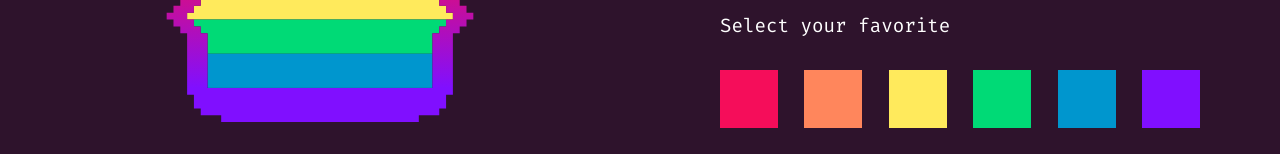
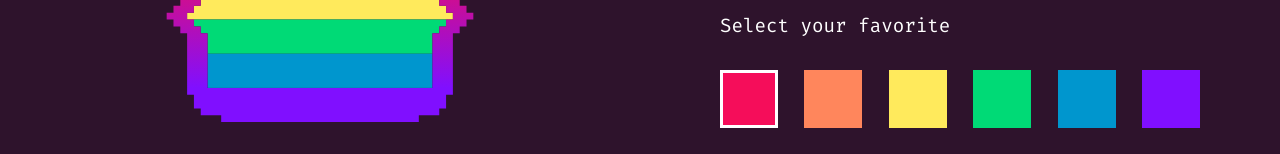
Before and after one commit to Quarzizus/Acamica-Sprint-4, a React (Vite) app: page /config in a window 1280 px wide. Shown: the part 342-496 px from the top of the page. Built offline with nearby package versions, Linux system fonts and the light colour scheme; what reactfire would draw is missing.

Commit message:
:sparkles: Select Prefer Color

```diff
--- a/src/components/Box/index.jsx
+++ b/src/components/Box/index.jsx
@@ -1,7 +1,15 @@
 import { BoxComponent } from "./styles";
 
-const Box = ({color, select}) => {
-  return <BoxComponent bagColor={color} select={select}></BoxComponent>;
+const Box = ({ color, select, id, handleSelect }) => {
+  return (
+    <BoxComponent
+      onClick={() => {
+        handleSelect(id);
+      }}
+      bagColor={color}
+      select={select}
+    ></BoxComponent>
+  );
 };
 
 export { Box };
--- a/src/components/Box/styles.js
+++ b/src/components/Box/styles.js
@@ -6,9 +6,18 @@ const BoxComponent = styled.article`
       background-color: ${props.bagColor};
     `;
   }}
+  ${({ select }) =>
+    select == true
+      ? css`
+          border: 3px solid white;
+        `
+      : css`
+          border: 3px solid transparent;
+        `}
+
+
   width: 58px;
   height: 100%;
-  border: 3px solid transparent;
 
   &:hover {
     border: 3px solid white;
--- a/src/components/Box/utils/colors.js
+++ b/src/components/Box/utils/colors.js
@@ -1,31 +1,31 @@
 const colors = [
   {
-    id: "red",
-    select: false,
+    id: "0",
+    select: true,
     color: "#F50D5A",
   },
   {
-    id: "orange",
+    id: "1",
     select: false,
     color: "#FF865C",
   },
   {
-    id: "yellow",
+    id: "2",
     select: false,
     color: "#FFEA5C",
   },
   {
-    id: "green",
+    id: "3",
     select: false,
     color: "#00DA76",
   },
   {
-    id: "blue",
+    id: "4",
     select: false,
     color: "#0096CE",
   },
   {
-    id: "purple",
+    id: "5",
     select: false,
     color: "#800FFF",
   },
--- a/src/components/Welcome/index.jsx
+++ b/src/components/Welcome/index.jsx
@@ -1,13 +1,35 @@
 import { WelcomeComponent } from "./styles";
 import { Box } from "../Box";
-import { useContext } from "react";
+import { useContext, useState } from "react";
 import { AppContext } from "../../context/AppContext";
-import { colors } from "../Box/utils/colors"
+import { colors } from "../Box/utils/colors";
 
 const Welcome = () => {
-  const {state: {name}} = useContext(AppContext)
+  const {
+    state: { name, color },
+    dispatch,
+  } = useContext(AppContext);
+  const [colorsInfo, setColorsInfo] = useState(colors);
+
+  const handleSelect = (id) => {
+    const newColors = colors.map((box) => {
+      if (box.id === id) {
+        box.select = true;
+        dispatch({
+          type: "SET_COLOR",
+          payload: box.color,
+        });
+        return box;
+      } else {
+        box.select = false;
+        return box;
+      }
+    });
+    setColorsInfo(newColors);
+  };
+
   return (
-    <WelcomeComponent>
+    <WelcomeComponent color={color}>
       <h2>
         Welcome
         <br />
@@ -15,8 +37,8 @@ const Welcome = () => {
       </h2>
       <p>Select your favorite</p>
       <section>
-        {colors.map((box) => {
-          return <Box key={box.id} {...box}/>;
+        {colorsInfo.map((box) => {
+          return <Box key={box.id} handleSelect={handleSelect} {...box} />;
         })}
       </section>
       <button>CONTINUE</button>
--- a/src/components/Welcome/styles.js
+++ b/src/components/Welcome/styles.js
@@ -1,4 +1,4 @@
-import styled from "styled-components";
+import styled, { css } from "styled-components";
 
 const WelcomeComponent = styled.section`
   display: flex;
@@ -13,7 +13,9 @@ const WelcomeComponent = styled.section`
     line-height: 50px;
     font-size: 1.5em;
     span {
-      color: #f50d5a;
+      ${({ color }) => css`
+        color: ${color};
+      `}
     }
   }
   p {
--- a/src/reducers/index.js
+++ b/src/reducers/index.js
@@ -3,7 +3,7 @@ const INITIAL_STATE = {
   loading: "",
   error: "",
   email: "",
-  color: "",
+  color: "#F50D5A",
   name: "",
 };
 
```
